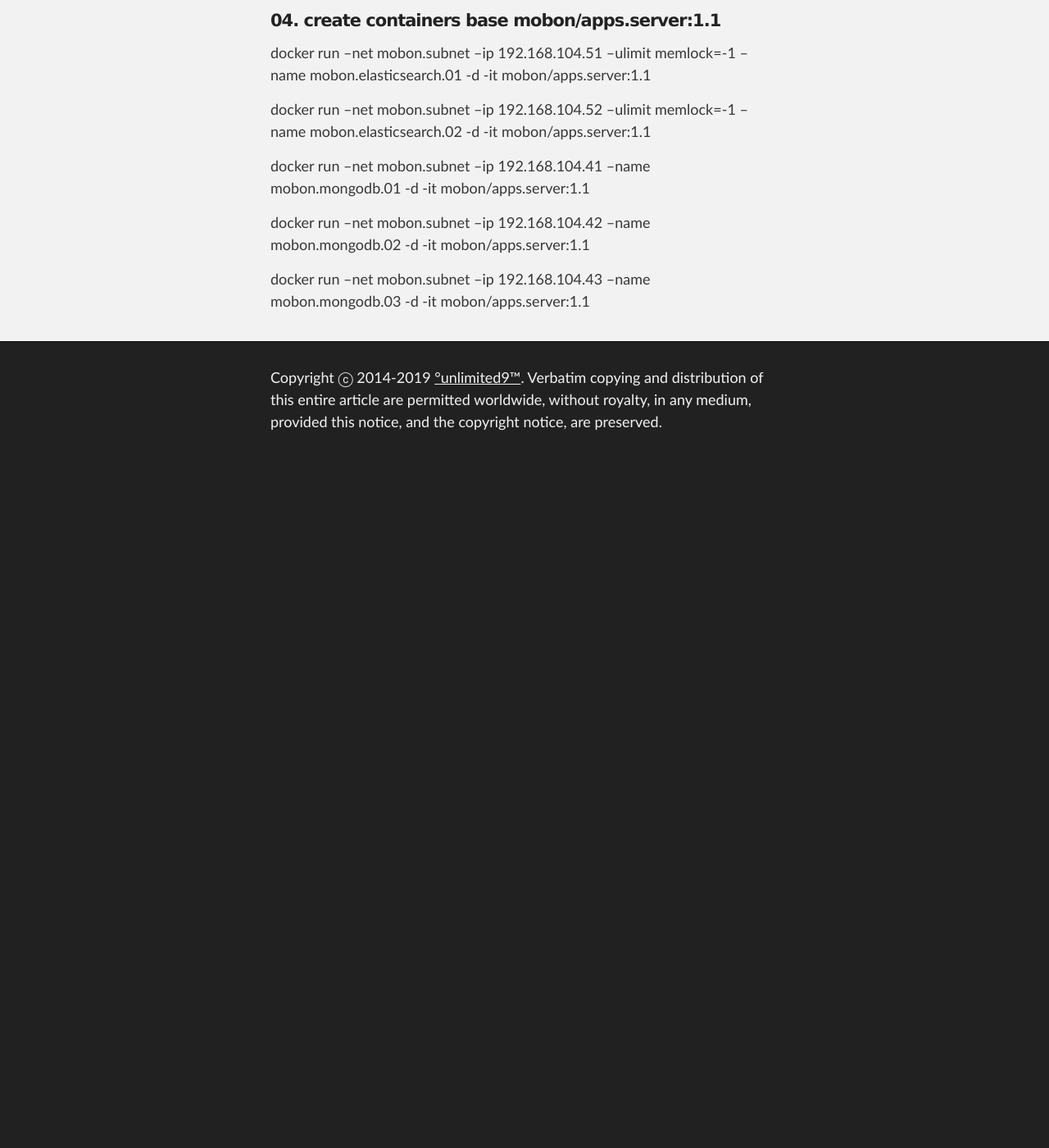
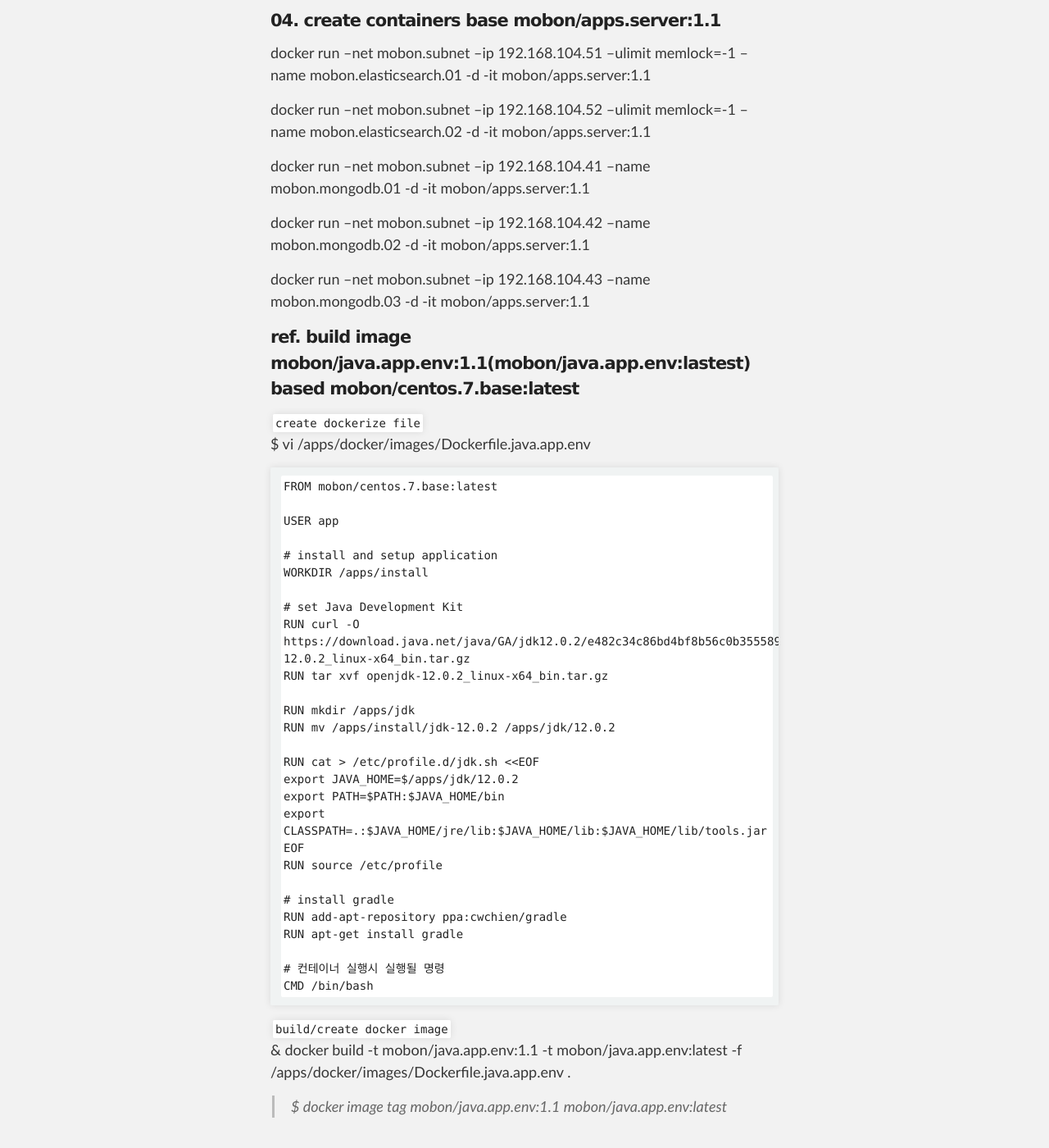
Before and after one commit to unlimited9/unlimited9.github.com, a Jekyll site: the page built from reference.notes/TA/cloud/docker/create.image.n.container.md, in a window 1280 px wide and 1400 px high, scrolled down 3038 px. Shown: the whole window at 82% size. Built offline with Jekyll 4.4.1, drawn with Linux system fonts in a browser that asks for light colours; our own code applies the rules of GitHub Pages for plain Markdown files; before the commit the page ends 3601 px from its top, so only the background shows below that.

Commit message:
Update create.image.n.container.md

````diff
--- a/reference.notes/TA/cloud/docker/create.image.n.container.md
+++ b/reference.notes/TA/cloud/docker/create.image.n.container.md
@@ -108,3 +108,42 @@ docker run --net mobon.subnet --ip 192.168.104.41 --name mobon.mongodb.01 -d -it
 docker run --net mobon.subnet --ip 192.168.104.42 --name mobon.mongodb.02 -d -it mobon/apps.server:1.1
 
 docker run --net mobon.subnet --ip 192.168.104.43 --name mobon.mongodb.03 -d -it mobon/apps.server:1.1
+
+
+#### ref. build image mobon/java.app.env:1.1(mobon/java.app.env:lastest) based mobon/centos.7.base:latest
+
+`create dockerize file`
+$ vi /apps/docker/images/Dockerfile.java.app.env
+```
+FROM mobon/centos.7.base:latest
+
+USER app
+
+# install and setup application
+WORKDIR /apps/install
+
+# set Java Development Kit
+RUN curl -O https://download.java.net/java/GA/jdk12.0.2/e482c34c86bd4bf8b56c0b35558996b9/10/GPL/openjdk-12.0.2_linux-x64_bin.tar.gz
+RUN tar xvf openjdk-12.0.2_linux-x64_bin.tar.gz
+
+RUN mkdir /apps/jdk
+RUN mv /apps/install/jdk-12.0.2 /apps/jdk/12.0.2
+
+RUN cat > /etc/profile.d/jdk.sh <<EOF
+export JAVA_HOME=$/apps/jdk/12.0.2
+export PATH=$PATH:$JAVA_HOME/bin
+export CLASSPATH=.:$JAVA_HOME/jre/lib:$JAVA_HOME/lib:$JAVA_HOME/lib/tools.jar
+EOF
+RUN source /etc/profile
+
+# install gradle
+RUN add-apt-repository ppa:cwchien/gradle
+RUN apt-get install gradle
+
+# 컨테이너 실행시 실행될 명령
+CMD /bin/bash
+```
+
+`build/create docker image`
+& docker build -t mobon/java.app.env:1.1 -t mobon/java.app.env:latest -f /apps/docker/images/Dockerfile.java.app.env .
+>$ docker image tag mobon/java.app.env:1.1 mobon/java.app.env:latest
````
